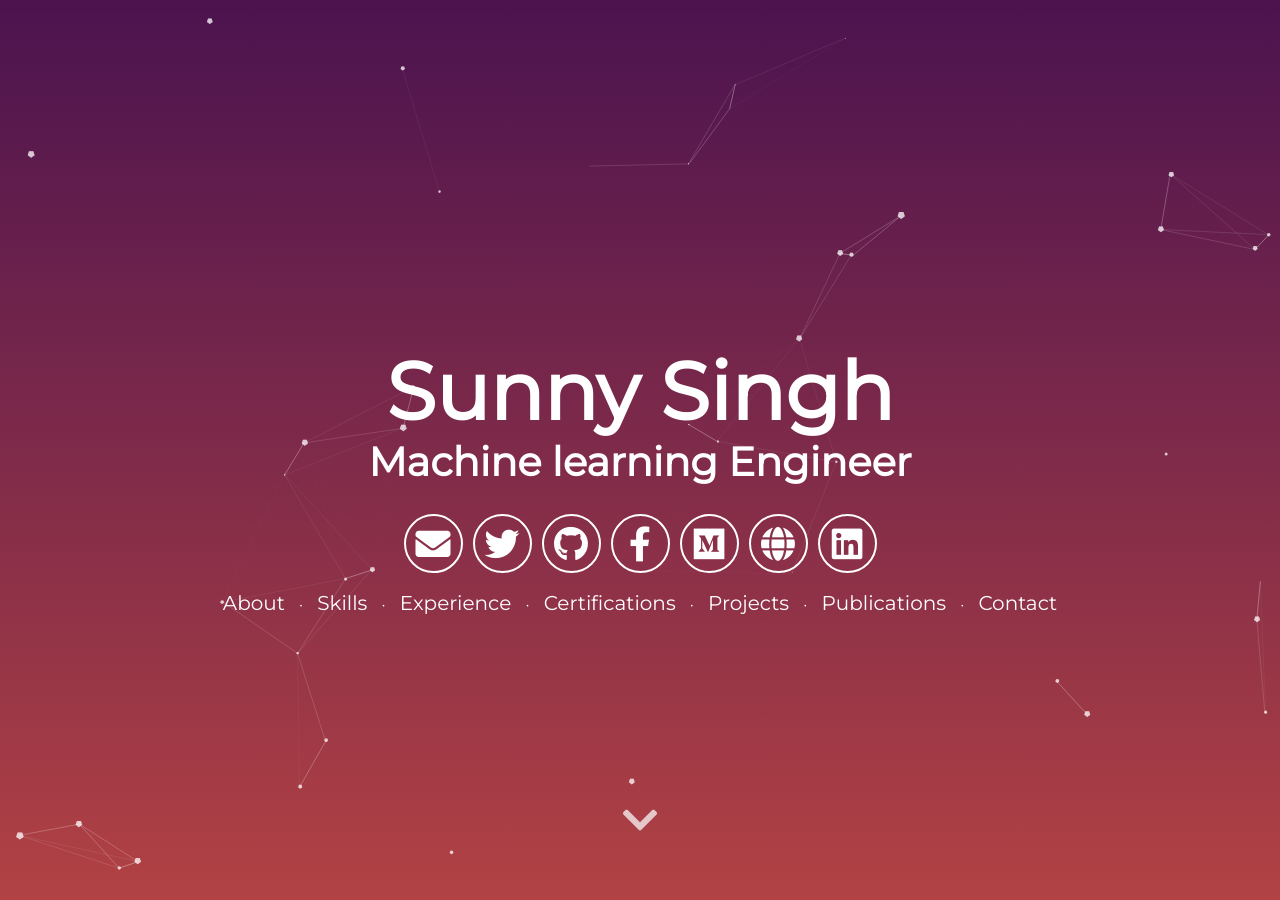
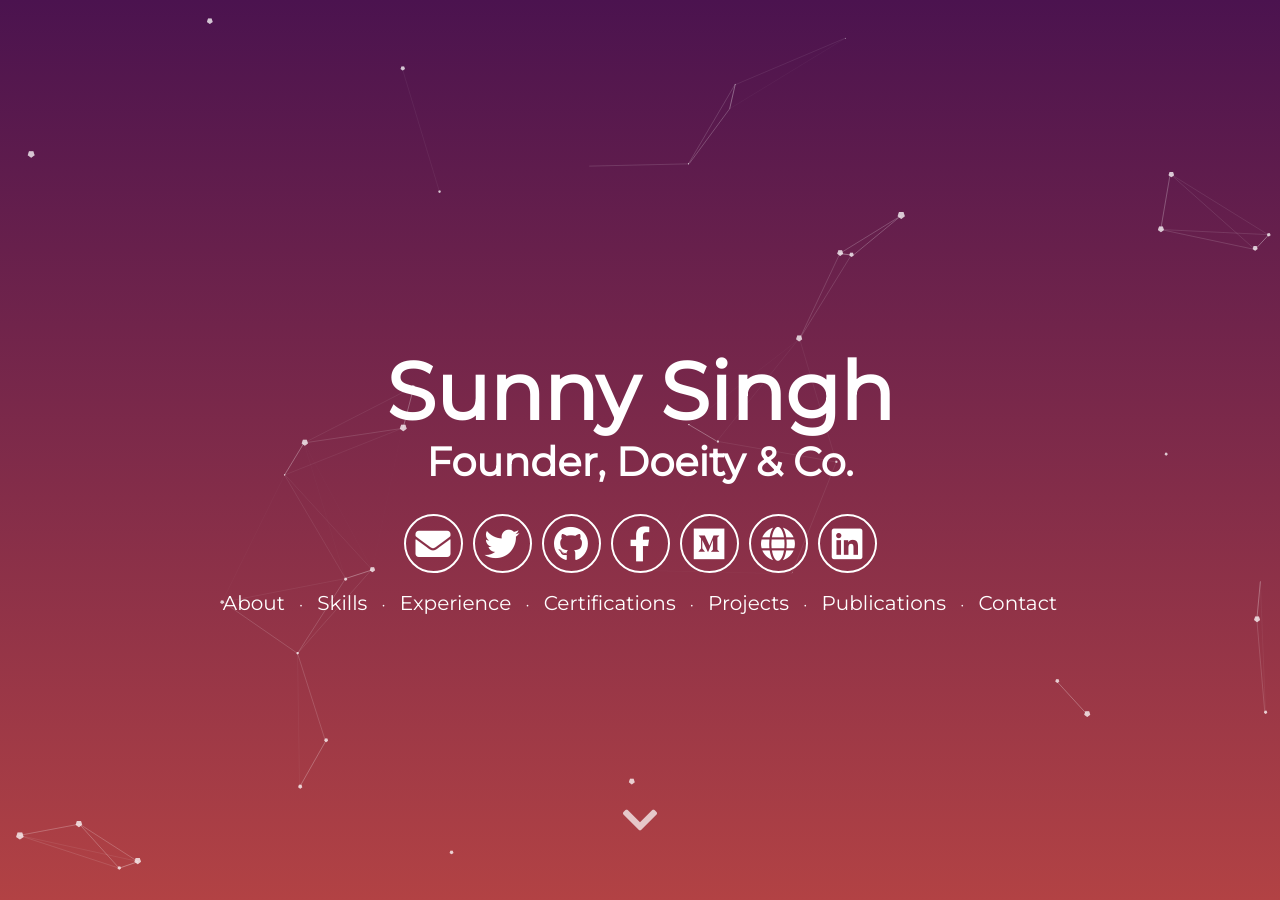
Before and after one commit to sunnysinghnitb/sunnysinghnitb.github.io, a Jekyll site: the page built from index.html, in a window 1280 px wide and 900 px high. Built offline with Jekyll 4.4.1, drawn with Linux system fonts in a browser that asks for light colours.

Commit message:
Update header.html

```diff
--- a/_includes/header.html
+++ b/_includes/header.html
@@ -2,7 +2,8 @@
   <div class="header">
       <h1>
         <span class="site-title">{{site.user_title}} {{site.username}}</span>
-        <span class="site-description">{{site.user_job_title}}</span>
+<!--         <span class="site-description">{{site.user_job_title}}</span>  -->
+        <span class="site-description">Founder, Doeity & Co.</span>
       </h1>
       <div class="header-icons">
         <a aria-label="E-Mail" href="mailto:sunny@doeity.com"><i class="icon fas fa-envelope"></i></a>
```
